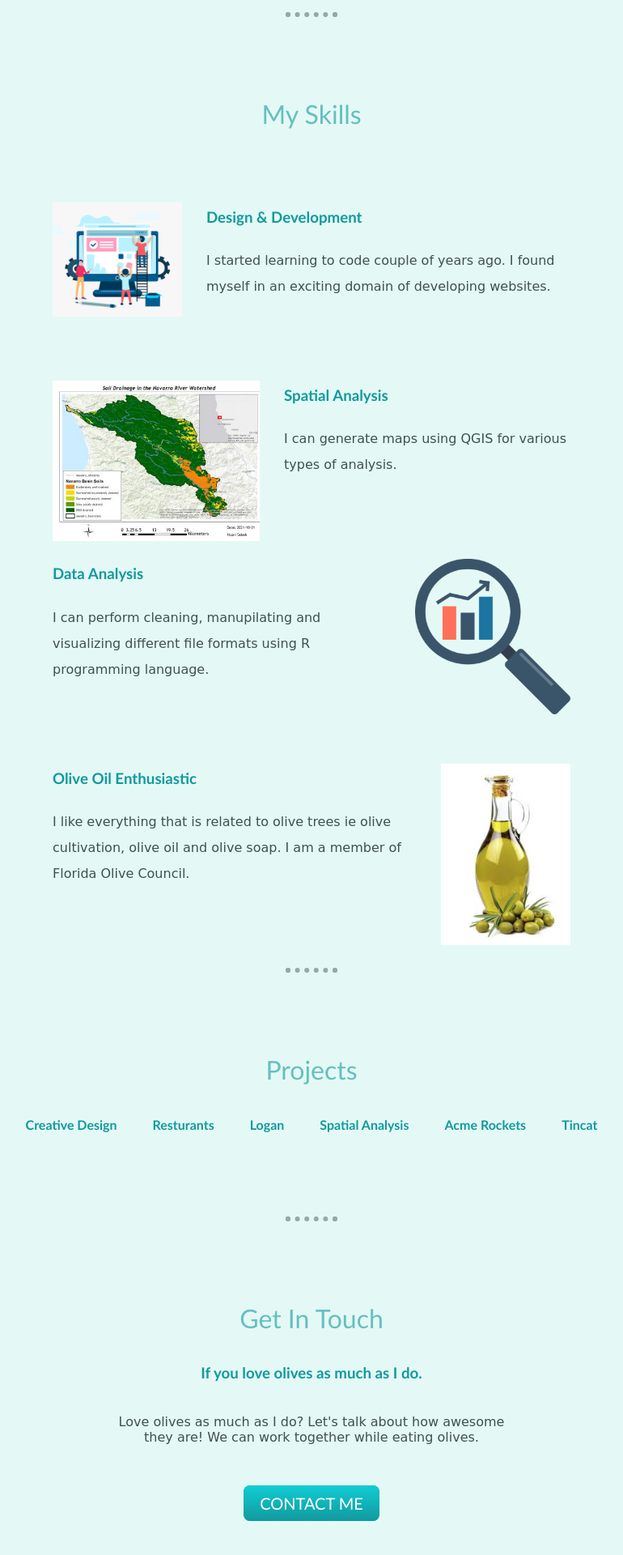
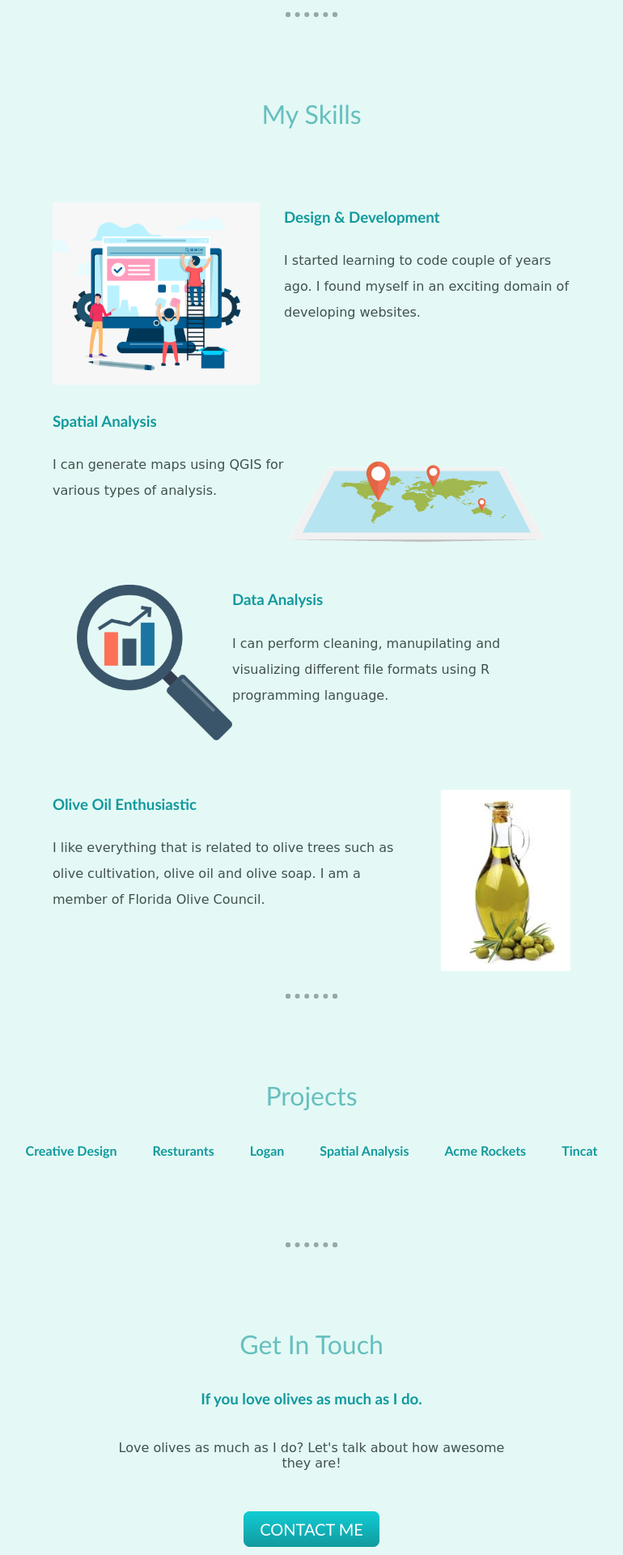
Before and after one commit to sano84/Husni-Sabah-blog, a PHP site: page / in a window 1280 px wide. Shown: the part 1203-3123 px from the top of the page at 81% size, without its empty margins (255-1025 px from the left). Run offline with PHP 8.4, Linux system fonts and the light colour scheme; lists and menus that the app fills with data are empty.

Commit message:
contect update

```diff
--- a/css/style.css
+++ b/css/style.css
@@ -106,25 +106,25 @@ a:hover{
 
 
 .web-img{
-    width: 25%;
-    float: left;
-    margin-right: 30px;
-}
-
-.olive-img{
-    width: 25%;
-    float: right;
-    margin-left: 30px;
-}
-
-.map-img{
     width: 40%;
     float: left;
     margin-right: 30px;
 }
 
+.map-img{
+    width: 50%;
+    float: right;
+    margin-right: 30px;
+}
+
 .data-img{
     width: 30%;
+    float: left;
+    margin-left: 30px;
+}
+
+.olive-img{
+    width: 25%;
     float: right;
     margin-left: 30px;
 }
--- a/index.html
+++ b/index.html
@@ -34,7 +34,7 @@
         <p class="web-skill">I started learning to code couple of years ago. I found myself in an exciting domain of developing websites.</p>
       </div>
       <div class="skill-row">
-        <img class="map-img" src="images/map.jpg" alt="maps qgis">
+        <img class="map-img" src="images/map.png" alt="maps qgis">
         <h3>Spatial Analysis</h3>
         <p>I can generate maps using QGIS for various types of analysis.</p>
       </div>
@@ -46,7 +46,7 @@
       <div class="skill-row">
         <img class="olive-img" src="images/olive oil.jpg" alt="olive enthusiastic">
         <h3>Olive Oil Enthusiastic</h3>
-        <p>I like everything that is related to olive trees ie olive cultivation, olive oil and olive soap. I am a member of Florida Olive Council.</p>
+        <p>I like everything that is related to olive trees such as olive cultivation, olive oil and olive soap. I am a member of Florida Olive Council.</p>
       </div>
     </div>
     <hr>
@@ -82,7 +82,7 @@
     <div class="contact-me">
       <h2>Get In Touch</h2>
       <h3>If you love olives as much as I do.</h3>
-      <p class="contact-message">Love olives as much as I do? Let's talk about how awesome they are! We can work together while eating olives.</p>
+      <p class="contact-message">Love olives as much as I do? Let's talk about how awesome they are!</p>
       <a class="btn" href="mailto:husnins@mail.com">CONTACT ME</a>
     </div>
   </div>
```
Also changed, not shown: images/06.jpg (deleted), images/map.jpg (deleted), images/map.png (added).
